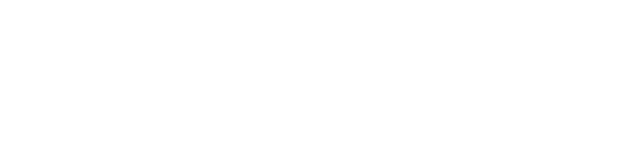
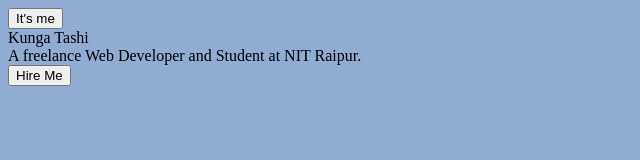
Before and after one commit to Kuntash/Personal_Website, a website: page index.html in a window 1280 px wide. Shown: the whole page, without its empty margins (0-640 px from the left). Drawn offline with Linux system fonts and the light colour scheme.

Commit message:
Completed HTML structure for the landing-section (#2)

```diff
--- a/index.html
+++ b/index.html
@@ -4,10 +4,38 @@
     <meta charset="UTF-8">
     <meta http-equiv="X-UA-Compatible" content="IE=edge">
     <meta name="viewport" content="width=device-width, initial-scale=1.0">
-    <link rel="stylesheet" href="css/style.css">
+    <link rel="stylesheet" href="css/main.css">
     <title>Kunga Tashi | Web Developer</title>
 </head>
 <body>
-
+    <section class = "main">
+        <div class="main--heading">
+            <div class="main--heading__title">
+                <div class="main-comment">
+                    <button class = "main-button">
+                        It's me
+                    </button>
+                </div>
+                <div class="main-title">
+                    Kunga Tashi
+                </div>
+                <div class="sub-title">
+                    A freelance Web
+                    <span class = "font-">
+                        Developer
+                    </span> and
+                    <span class = "">
+                        Student
+                    </span>
+                    at NIT Raipur.
+                </div>
+            </div>
+            <div class="main--heading__button">
+                <button class = "normal-button">
+                    Hire Me
+                </button>
+            </div>
+        </div>
+    </section>
 </body>
 </html>
--- /dev/null
+++ b/sass/_normal-button.scss
@@ -0,0 +1,4 @@
+@use 'variables';
+body {
+  background-color: variables.$blue-dark;
+}
--- /dev/null
+++ b/sass/_variables.scss
@@ -0,0 +1 @@
+$blue-dark: #90acd2;
--- a/sass/main.scss
+++ b/sass/main.scss
@@ -0,0 +1,2 @@
+@import "normal-button";
+@import "variables";
```
Also changed, not shown: css/main.css (added), css/style.css (deleted), 2 other files.
